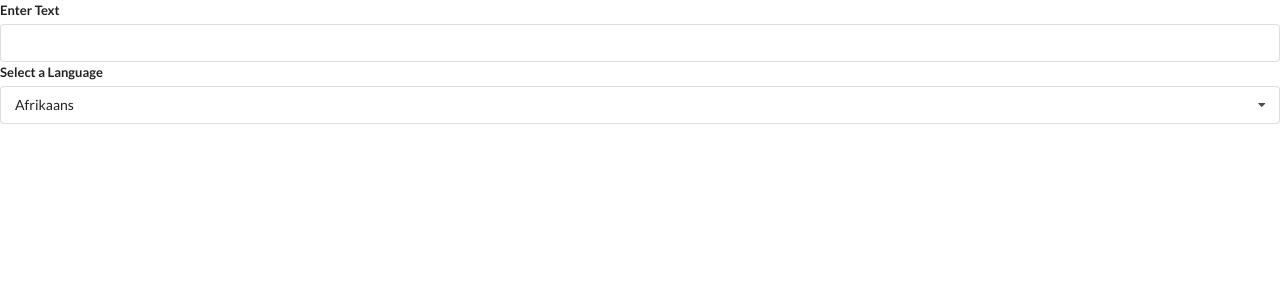
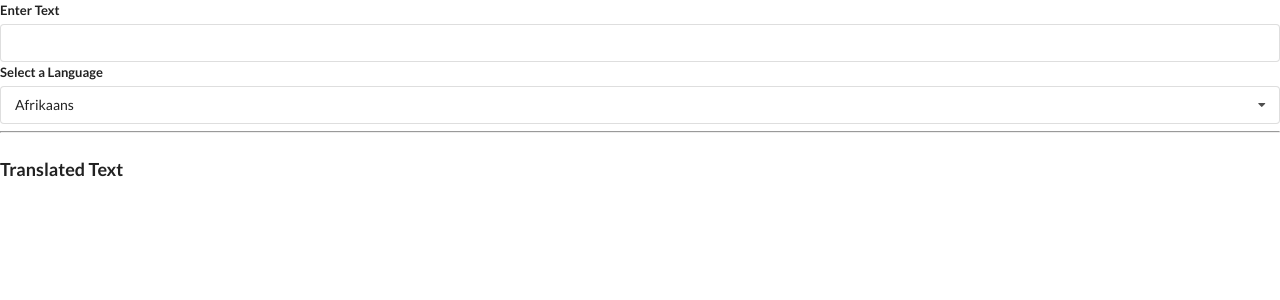
Before and after one commit to cohlerCoded/widgets, a React (Create React App) app: page / in a window 1280 px wide. Shown: the top 300 px of the page. Built offline with nearby package versions, Linux system fonts and the light colour scheme.

Commit message:
convert component setup

```diff
--- /dev/null
+++ b/src/components/Convert.jsx
@@ -0,0 +1,11 @@
+import React, { useState, useEffect } from "react";
+
+export default function Convert({ language, text }) {
+  useEffect(() => {
+    console.log("new lang or text");
+    // return () => {
+    //   cleanup;
+    // };
+  }, [language, text]);
+  return <div></div>;
+}
--- a/src/components/Translate.jsx
+++ b/src/components/Translate.jsx
@@ -1,5 +1,7 @@
 import React, { useState } from "react";
 import Dropdown from "./Dropdown";
+import Convert from "./Convert";
+const apiKey = "AIzaSyCHUCmpR7cT_yDFHC98CZJy2LTms - IwDlM";
 
 const options = [
   { label: "Afrikaans", value: "af" },
@@ -30,6 +32,9 @@ export default function Translate() {
         selected={language}
         onSelectedChange={setLanguage}
       />
+      <hr />
+      <h3 className="ui header">Translated Text</h3>
+      <Convert language={language} text={text} />
     </div>
   );
 }
```
